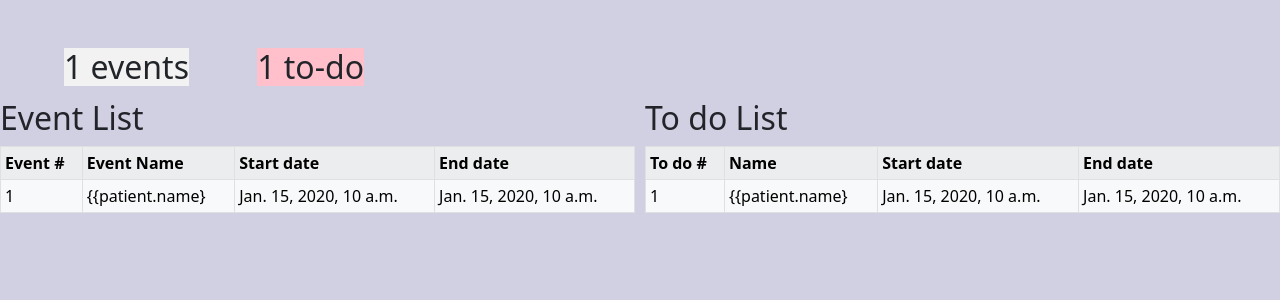
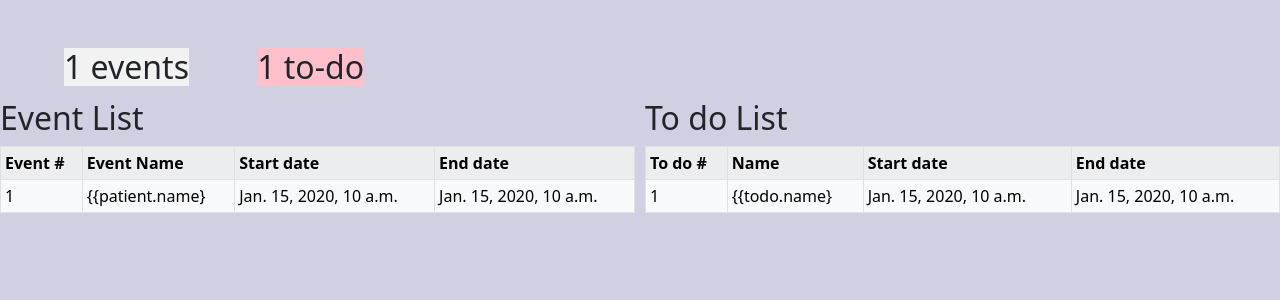
Before and after one commit to mryoshizaki/daily-note, a Django app: template main/templates/main/dashboard.html in a window 1280 px wide. Shown: the part 56-356 px from the top of the page. Run offline with Django 3.2, Linux system fonts and the light colour scheme; tables that the repository leaves empty hold one stand-in row (values such as "Sample post"); the template is opened without the code that fills it: values that come from a table or form of the project are taken from there, most other values are stand-ins (such as "Sample title", 1, 10 or a date in 2020); some libraries are stand-ins or nearby versions.

Commit message:
dashboard progress

```diff
--- a/main/templates/main/dashboard.html
+++ b/main/templates/main/dashboard.html
@@ -7,7 +7,6 @@
 <br><br>
     <h2 class = "event">{{ event_count }} events</h2>
     <h2 class = "todo">{{ todo_count }} to-do</h2>
-
 
 
 <div class = "row">
@@ -51,13 +50,13 @@
             <h3>{{notExist}}</h3>
             {% endif %}
 
-            {% for event in events %}
+            {% for todo in todos %}
 
             <tr>
-                <td>{{event.event_id}}</td>
-                <td>{{patient.name}</td>
-                <td>{{patient.start_date}}</td>
-                <td>{{patient.start_date}}</td>
+                <td>{{todo.event_id}}</td>
+                <td>{{todo.name}</td>
+                <td>{{todo.start_date}}</td>
+                <td>{{todo.start_date}}</td>
             </tr>
             {% endfor %}
         </table>
```
